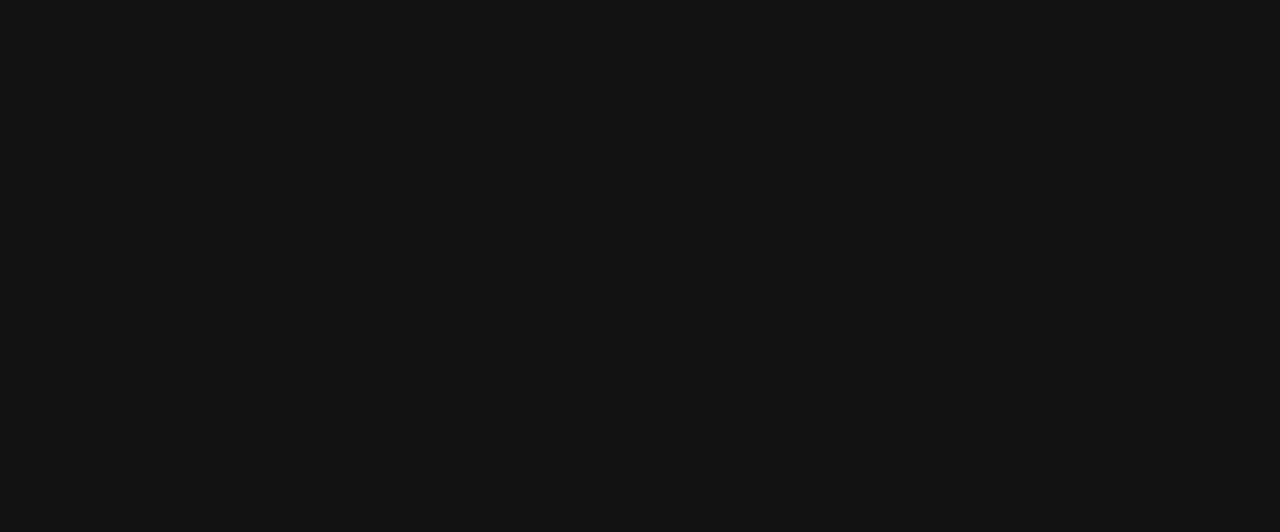
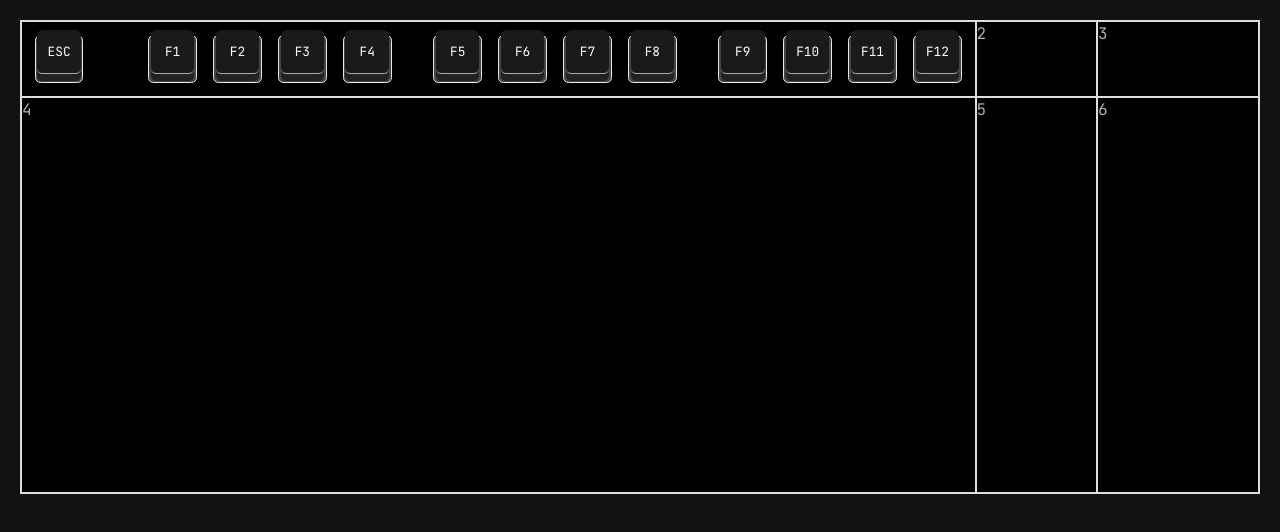
Before and after one commit to wangyjhh/TypingFree, a Vue app: page /Keyboard in a window 1280 px wide. Before the commit this address had no page. Shown: the top 532 px of the page. Built offline with nearby package versions, Linux system fonts and the light colour scheme.

Commit message:
🐳 chore: 完成fzone区按键

```diff
--- /dev/null
+++ b/src/components/Key.vue
@@ -0,0 +1,40 @@
+<template>
+    <div :style="style" font-size="1vw" w="3.8vw" h="3.8vw" bg="#444" position-relative flex items-center justify-center
+        border-rd=".42vw" border="1px solid ##a7a9a7">
+        <div ref="keyRef" w="3.4vw" h="3.4vw" p-1vw bg="#1a1a1a" position-absolute top="-0.45vw" color="#fff" flex
+            items-center justify-center border-rd=".42vw" transition-all border-b="1px solid #a7a9a7">
+            <slot></slot>
+        </div>
+        <div w="3.4vw" h="3.4vw" p-1vw bg="#222" flex items-center justify-center border-rd=".42vw"></div>
+    </div>
+</template>
+
+<script lang='ts' setup>
+import { ref, watch } from "vue"
+
+const keyRef = ref<HTMLElement | null>(null)
+
+const props = defineProps({
+    keyState: Boolean,
+    style: String
+})
+
+const keydownHandle = () => {
+    keyRef.value!.style.top = "0.15vw"
+    keyRef.value!.style.background = "#313131"
+}
+
+const keyupHandle = () => {
+    keyRef.value!.style.top = "-0.45vw"
+    keyRef.value!.style.background = "#1a1a1a"
+
+}
+
+watch(props, (newProps) => {
+    if (newProps.keyState) {
+        keydownHandle()
+    } else {
+        keyupHandle()
+    }
+})
+</script>
--- a/src/router/index.ts
+++ b/src/router/index.ts
@@ -13,6 +13,11 @@
 			name: "Typing",
 			component: () => import("../views/TypingV2.vue"),
 		},
+		{
+			path: "/Keyboard",
+			name: "Keyboard",
+			component: () => import("../views/Keyboard.vue"),
+		},
 	],
 })
 
--- a/src/views/Home.vue
+++ b/src/views/Home.vue
@@ -1,5 +1,8 @@
 <template>
     <div w="100%" h="100%" p-20px flex flex-col justify-center flex-items-center>
+        <div position-absolute top-5 left-5>
+            <button btn @click="router.push('/Keyboard')">键盘测试</button>
+        </div>
         <div w="60%" border-rd="10px" text-center font-size-60px m-b="100px" flex flex-items-baseline justify-center
             bg="#1b1b1b" p-50px>
             <div id="typing"></div>
--- /dev/null
+++ b/src/views/Keyboard.vue
@@ -0,0 +1,70 @@
+<template>
+    <input ref="fakeInputRef" type="password" autocomplete="off" autocorrect="off" autocapitalize="off" aria-hidden="true"
+        style="outline: none; position: fixed; font-size: 1px; left: 50%; top: -200px" @keyup.prevent="onKeyUp($event)"
+        @keydown.prevent="onKeyDown($event)" @input="resetInputValue" />
+    <div w="100%" h="100%" p-20px @click="inputFocus">
+        <div w="100%" keyboard-ratio border="1px solid  #ddd" grid grid-keyboard>
+            <div p-1vw bg-black border="1px solid  #ddd" flex key-gap items-center>
+                <Key v-for="item in keystateList" :key-state="item.keystate" :style="item.style">
+                    {{ item.key_alias }}
+                </Key>
+            </div>
+            <div bg-black border="1px solid  #ddd">2</div>
+            <div bg-black border="1px solid  #ddd">3</div>
+            <div bg-black border="1px solid #ddd">4</div>
+            <div bg-black border="1px solid #ddd">5</div>
+            <div bg-black border="1px solid #ddd">6</div>
+        </div>
+    </div>
+</template>
+
+<script lang='ts' setup>
+import { ref, onMounted } from "vue"
+import Key from '@/components/Key.vue'
+
+const fakeInputRef = ref()
+const keystateList = ref([
+    { key_alias: 'ESC', key: 'Escape', keystate: false },
+    { key_alias: 'F1', key: 'F1', keystate: false, style: 'margin-left:3.8vw' },
+    { key_alias: 'F2', key: 'F2', keystate: false },
+    { key_alias: 'F3', key: 'F3', keystate: false },
+    { key_alias: 'F4', key: 'F4', keystate: false },
+    { key_alias: 'F5', key: 'F5', keystate: false, style: 'margin-left:2vw' },
+    { key_alias: 'F6', key: 'F6', keystate: false },
+    { key_alias: 'F7', key: 'F7', keystate: false },
+    { key_alias: 'F8', key: 'F8', keystate: false },
+    { key_alias: 'F9', key: 'F9', keystate: false, style: 'margin-left:2vw' },
+    { key_alias: 'F10', key: 'F10', keystate: false },
+    { key_alias: 'F11', key: 'F11', keystate: false },
+    { key_alias: 'F12', key: 'F12', keystate: false },
+])
+
+const inputFocus = () => {
+    fakeInputRef.value.focus()
+}
+
+onMounted(() => {
+    inputFocus()
+})
+
+const onKeyDown = (e: KeyboardEvent) => {
+    console.log(e.key)
+
+    let index = keystateList.value.findIndex(item => item.key === e.key)
+    if (index === -1) return
+
+    keystateList.value[index].keystate = true
+}
+
+const onKeyUp = (e: KeyboardEvent) => {
+    let index = keystateList.value.findIndex(item => item.key === e.key)
+    if (index === -1) return
+    keystateList.value[index].keystate = false
+}
+
+const resetInputValue = () => {
+    // 每次输入都清空输入框的value值，避免浏览器自动触发密码保存提示
+    fakeInputRef.value.value = ""
+}
+
+</script>
--- a/uno.config.ts
+++ b/uno.config.ts
@@ -80,6 +80,32 @@
 				color: "rgba(255, 255, 255, 0.65)",
 			},
 		],
+		[
+			"transition-all",
+			{
+				transition: "all 0.15s",
+			},
+		],
+		[
+			"keyboard-ratio",
+			{
+				"aspect-ratio": "680/260",
+			},
+		],
+		[
+			"grid-keyboard",
+			{
+				"grid-template-rows": "1fr 7fr",
+				"grid-template-columns": "15fr 3fr 4fr",
+			},
+		],
+		[
+			"key-gap",
+			{
+				"row-gap": "1.11vw",
+				"column-gap": "1.27vw",
+			},
+		],
 	],
 	shortcuts: [
 		[
```
Also changed, not shown: src/main.ts (+7 -8 lines), 1 other file (tests, documents, lock files or other folders).
